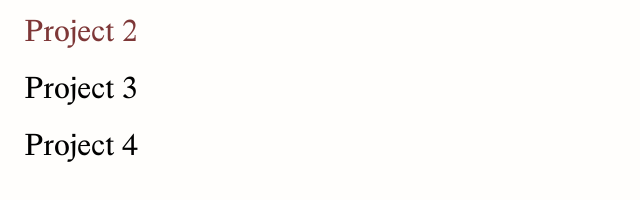
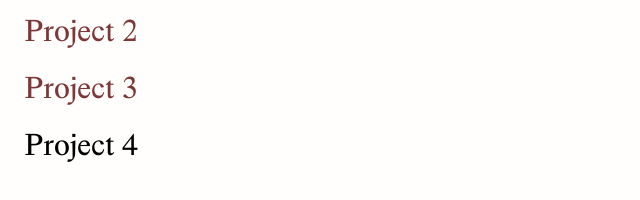
Before and after one commit to xuc009/assignment-1-index, a plain HTML site: page index.html in a window 1280 px wide. Shown: the part 234-434 px from the top of the page, 0-640 px from the left. Drawn offline with Linux system fonts and the light colour scheme.

Commit message:
project 3

```diff
--- a/index.html
+++ b/index.html
@@ -34,7 +34,7 @@
 			<h2>09-05-19</h2>
 			</span>
 			<div class="bg"></div> -->
-			<h1>Project 3</h1>
+			<span class="hiddentxt"><a href="https://xuc009.github.io/assignment-4/index.html"><h1>Project 3</h1></a></span>
 		<h1>Project 4</h1>
 		</div>
 
```
